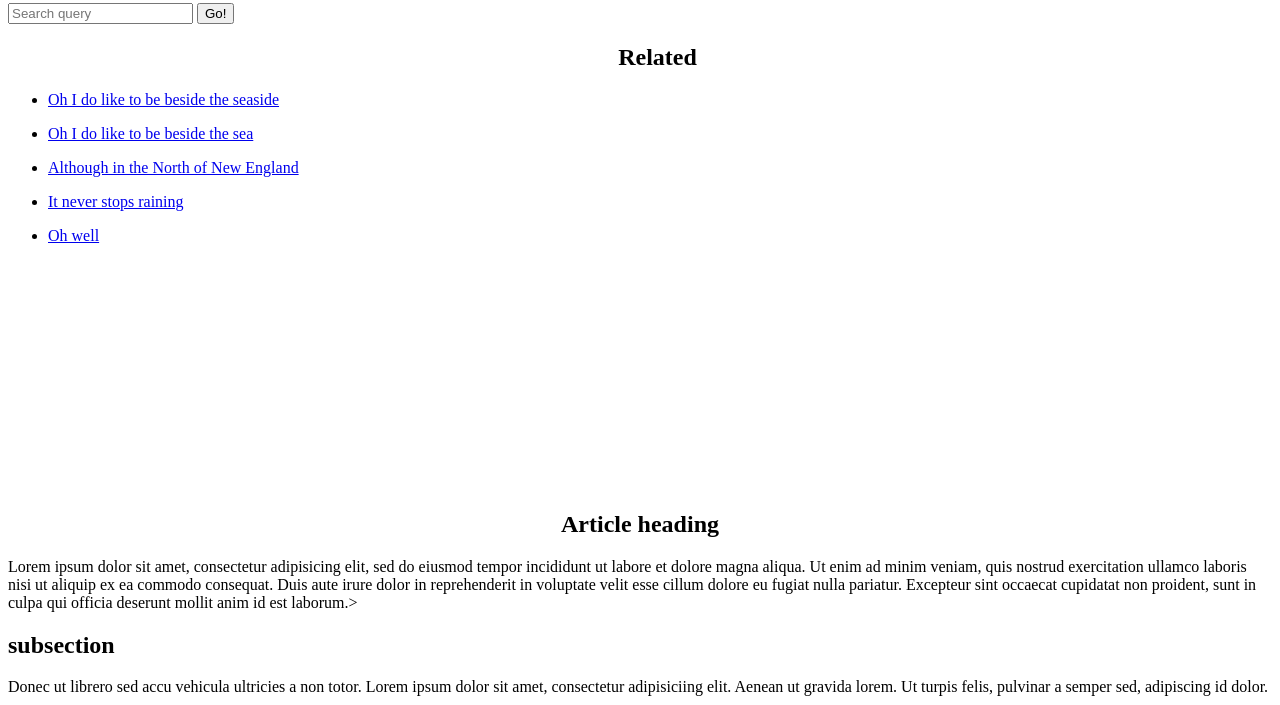
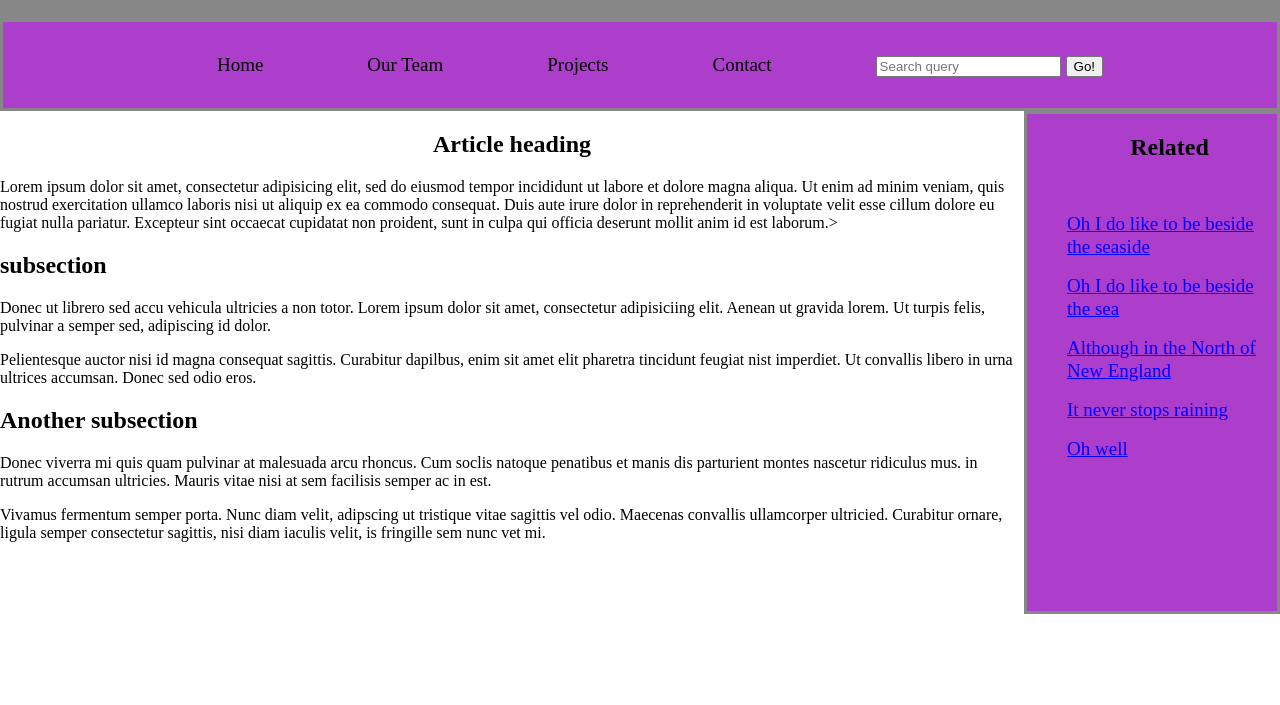
Before and after one commit to omarbspark/hw3a, a plain HTML site: page index.html in a window 1280 px wide. Shown: the part 95-800 px from the top of the page. Drawn offline with Linux system fonts and the light colour scheme.

Commit message:
Update index.html

```diff
--- a/index.html
+++ b/index.html
@@ -3,7 +3,7 @@
 <head>
 <meta charset="utf-8">
 <title>HTML 5 Doc</title>
-	<link rel="stylesheet" type="text/css" href="/css/main.css>
+	<link rel="stylesheet" type="text/css" href="/css/main.css">
 </head>
 <body>
 	<header>
```
